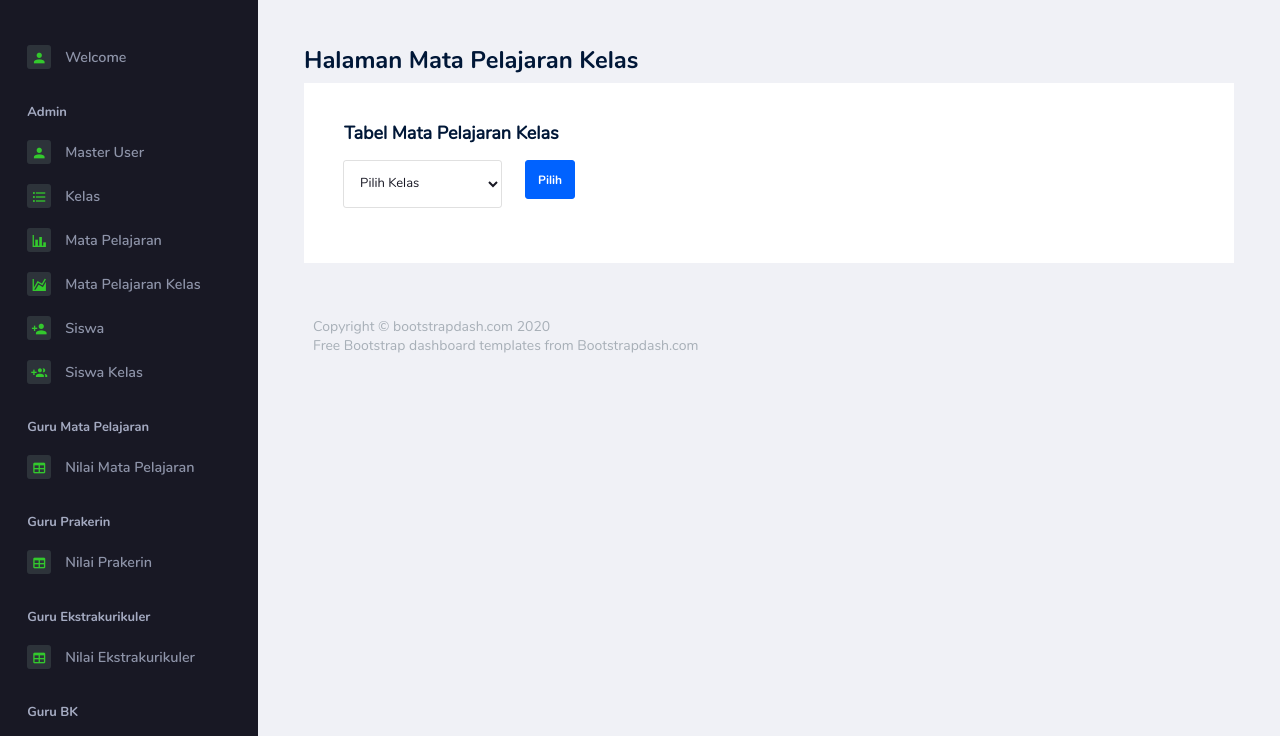
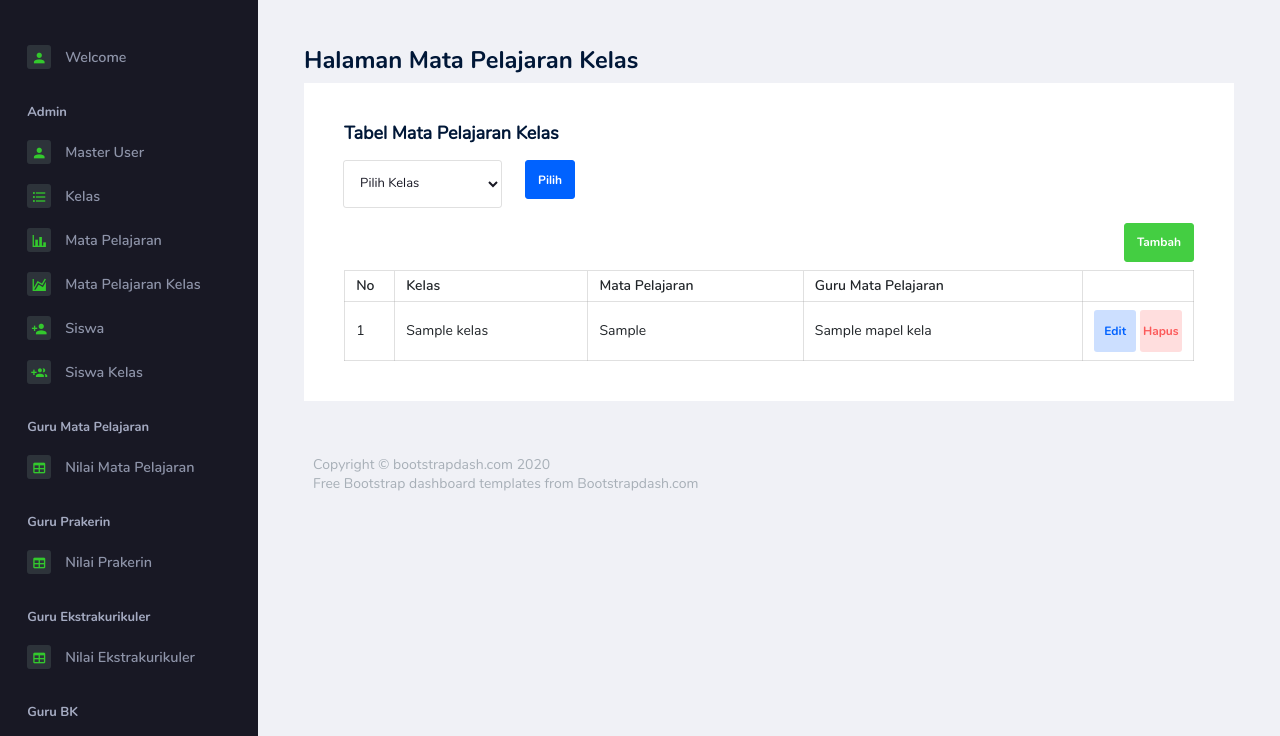
Before and after one commit to andikawiranata47/si-rapor-sekolah, a CodeIgniter 4 app: the page made by app/Views/pages/mata_pelajaran_kelas.php in a window 1280 px wide. Shown: the part 64-800 px from the top of the page. Run offline with PHP 8.4 and a stand-in for CodeIgniter, Linux system fonts and the light colour scheme; the template is opened without the code that fills it: most values are stand-ins (such as "Sample title", 1, 10 or a date in 2020); data that the repository does not hold is empty; some libraries are stand-ins or nearby versions.

Commit message:
mapel kelas fix

```diff
--- a/app/Views/pages/mata_pelajaran_kelas.php
+++ b/app/Views/pages/mata_pelajaran_kelas.php
@@ -26,16 +26,14 @@
             </form>
 
 
-            <?php if ($id == null) {
-            } else {
-            ?>
+            <?php if ($id != null) { ?>
               <div class="float-right">
                 <?php if (session()->getFlashdata('pesan')) : ?>
                   <p class="card-description mr-3 text-success d-inline">
                     <?= session()->getFlashdata('pesan'); ?>
                   </p>
                 <?php endif; ?>
-                <button type="button" class="btn btn-success mb-2" data-toggle="modal" data-target="#addModal">Tambah</button>
+                <button type="button" class="btn btn-success mb-2 btn-add" data-toggle="modal" data-target="#addModal" data-kelas="<?= $id; ?>">Tambah</button>
               </div>
               <table class="table table-bordered">
                 <thead>
@@ -56,7 +54,7 @@
                       <td> <?= $m->Nama; ?> </td>
                       <td class="text-center">
                         <button type="button" class="btn btn-inverse-primary btn-icon btn-edit" data-toggle="modal" data-target="#editModal" data-id_mapelkelas="<?= $m->Id_Mapel_Kelas; ?>" data-kelas="<?= $m->Id_Kelas; ?>" data-mapel="<?= $m->Id_Mata_Pelajaran; ?>" data-guru="<?= $m->Guru_Mapel; ?>">Edit</button>
-                        <button type="button" class="btn btn-inverse-danger btn-icon btn-delete" data-toggle="modal" data-target="#hapusModal" data-id_mapelkelas="<?= $m->Id_Mapel_Kelas; ?>">Hapus</button>
+                        <button type="button" class="btn btn-inverse-danger btn-icon btn-delete" data-toggle="modal" data-target="#hapusModal" data-id_mapelkelas="<?= $m->Id_Mapel_Kelas; ?>" data-kelas="<?= $m->Id_Kelas; ?>">Hapus</button>
                       </td>
                     </tr>
                   <?php endforeach; ?>
@@ -81,13 +79,13 @@
             <div class="modal-body">
               <div class="form-group">
                 <label>Kelas</label>
-                <select name="kelas" class="form-control" disabled>
+                <select name="kelas" class="form-control kelas" disabled>
                   <option value="">Pilih Kelas</option>
                   <?php foreach ($kelas as $k) : ?>
                     <option value="<?= $k->Id_Kelas; ?>"><?= $k->Kelas; ?></option>
                   <?php endforeach; ?>
                 </select>
-                <select name="kelas" class="form-control" hidden>
+                <select name="kelas" class="form-control kelas" hidden>
                   <option value="">Pilih Kelas</option>
                   <?php foreach ($kelas as $k) : ?>
                     <option value="<?= $k->Id_Kelas; ?>"><?= $k->Kelas; ?></option>
@@ -188,6 +186,12 @@
             <div class="modal-header">
               <h5 class="modal-title" id="exampleModalLabel" style="color: #001737 !important;">Apakah anda yakin menghapus data ini?</h5>
             </div>
+            <select name="kelas" class="form-control kelas" hidden>
+              <option value="">Pilih Kelas</option>
+              <?php foreach ($kelas as $k) : ?>
+                <option value="<?= $k->Id_Kelas; ?>"><?= $k->Kelas; ?></option>
+              <?php endforeach; ?>
+            </select>
             <div class="modal-footer">
               <input type="hidden" name="id_mapelkelas" class="id_mapelkelas2">
               <button type="submit" class="btn btn-success">Ya</button>
@@ -200,6 +204,19 @@
     <!-- End Modal Hapus -->
     <script src="<?php echo base_url(); ?>/assets/js/jquery-3.4.1.min.js"></script>
     <script>
+      $(document).ready(function() {
+
+        // get Edit Product
+        $('.btn-add').on('click', function() {
+          // get data from button edit
+          const kelas = $(this).data('kelas');
+          // Set data to Form Edit
+          $('.kelas').val(kelas);
+          // Call Modal Edit
+          $('#addModal').modal('show');
+        });
+      });
+
       $(document).ready(function() {
 
         // get Edit Product
@@ -222,8 +239,10 @@
         $('.btn-delete').on('click', function() {
           // get data from button edit
           const id = $(this).data('id_mapelkelas');
+          const kelas = $(this).data('kelas');
           // Set data to Form Edit
           $('.id_mapelkelas2').val(id);
+          $('.kelas').val(kelas);
           // Call Modal Edit
           $('#deleteModal').modal('show');
         });
@@ -250,7 +269,7 @@
           $('#pilih_kelas').val(localStorage.getItem("pilih_kelas"));
         }
       });
-      if(!window.location.href.includes("/get")){
+      if (!window.location.href.includes("/get")) {
         localStorage.removeItem("pilih_kelas");
       }
     </script>
```
Also changed, not shown: app/Controllers/MataPelajaranKelas.php (+10 -0 lines).
